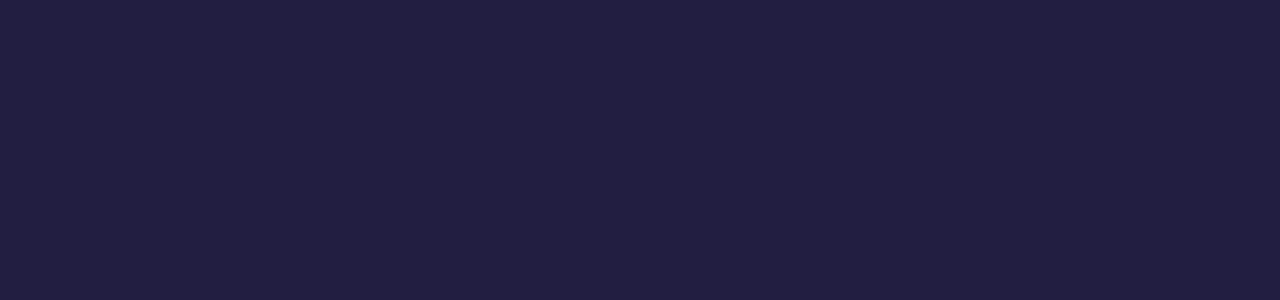
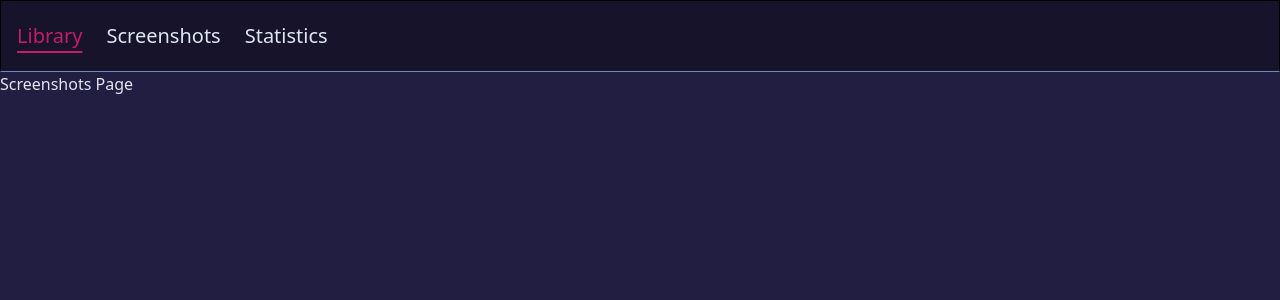
Before and after one commit to Cosmo517/Callisto, a React (Vite) app: page /screenshots in a window 1280 px wide. Before the commit this address had no page. Shown: the top 300 px of the page. Built offline with nearby package versions, Linux system fonts and the light colour scheme.

Commit message:
Navbar styling, library showing fake games, library layout

```diff
--- a/src/App.tsx
+++ b/src/App.tsx
@@ -4,20 +4,36 @@ import ProfileCreate from './pages/login/ProfileCreate';
 import { UserProvider } from './common/UserContext';
 import Library from './pages/library/Library';
 import OnboardSelect from './pages/onboard/OnboardSelect';
+import { PageProvider } from './common/PageContext';
+import Screenshots from './pages/screenshots/Screenshots';
+import Statistics from './pages/statistics/Statistics';
 
 function App() {
     return (
         <UserProvider>
+            <PageProvider>
                 <main className="w-full h-svh bg-background">
                     <Router>
                         <Routes>
                             <Route path="/" element={<OnboardSelect />} />
-                        <Route path="/profiles" element={<ProfileSelect />} />
+                            <Route
+                                path="/profiles"
+                                element={<ProfileSelect />}
+                            />
                             <Route path="/create" element={<ProfileCreate />} />
                             <Route path="/library" element={<Library />} />
+                            <Route
+                                path="/screenshots"
+                                element={<Screenshots />}
+                            />
+                            <Route
+                                path="/statistics"
+                                element={<Statistics />}
+                            />
                         </Routes>
                     </Router>
                 </main>
+            </PageProvider>
         </UserProvider>
     );
 }
--- /dev/null
+++ b/src/common/PageContext.tsx
@@ -0,0 +1,36 @@
+import { useState, useContext, createContext } from 'react';
+
+// This will define what the User info will hold
+type Page = {
+    page: string;
+};
+
+// This defines the type for UserContext for typescript
+type PageContextType = {
+    page: Page;
+    setPage: React.Dispatch<React.SetStateAction<Page>>;
+};
+
+const PageContext = createContext<PageContextType | undefined>(undefined);
+
+// This is used within app.tsx to provide the user information
+export function PageProvider({ children }: { children: React.ReactNode }) {
+    const [page, setPage] = useState<Page>({
+        page: 'Library',
+    });
+
+    return (
+        <PageContext.Provider value={{ page, setPage }}>
+            {children}
+        </PageContext.Provider>
+    );
+}
+
+// This function is used anywhere you want to use user information
+export function usePage() {
+    const ctx = useContext(PageContext);
+    if (!ctx) {
+        throw new Error('useUser must be used within a UserProvider');
+    }
+    return ctx;
+}
--- a/src/pages/common/Navbar.tsx
+++ b/src/pages/common/Navbar.tsx
@@ -1,13 +1,61 @@
+import { useNavigate } from 'react-router-dom';
+import { usePage } from '../../common/PageContext';
+import clsx from 'clsx';
+
 function Navbar() {
+    const navigate = useNavigate();
+
+    const { page, setPage } = usePage();
+
+    const navigateToPage = (selectedPage: string) => {
+        if (selectedPage === 'Library' && page.page != 'Library') {
+            navigate('/library');
+            setPage({ page: 'Library' });
+        } else if (
+            selectedPage === 'Screenshots' &&
+            page.page != 'Screenshots'
+        ) {
+            navigate('/screenshots');
+            setPage({ page: 'Screenshots' });
+        } else if (selectedPage === 'Statistics' && page.page != 'Statistics') {
+            navigate('/statistics');
+            setPage({ page: 'Statistics' });
+        }
+    };
+
     return (
-        <div className="w-full h-18 bg-navbar-color border border-b-accent-2 flex flex-row items-center text-xl gap-6">
-            <button className="text-off-white cursor-pointer ml-4 hover:underline underline-offset-8">
+        <div className="w-full h-18 bg-navbar-color border border-b-secondary flex flex-row items-center text-xl gap-6">
+            <button
+                className={clsx(
+                    'cursor-pointer ml-4 hover:underline underline-offset-8',
+                    page.page === 'Library'
+                        ? 'text-accent-1 underline underline-offset-8'
+                        : 'text-off-white'
+                )}
+                onClick={() => navigateToPage('Library')}
+            >
                 Library
             </button>
-            <button className="text-off-white cursor-pointer">
+            <button
+                className={clsx(
+                    'cursor-pointer hover:underline underline-offset-8',
+                    page.page === 'Screenshots'
+                        ? 'text-accent-1 underline underline-offset-8'
+                        : 'text-off-white'
+                )}
+                onClick={() => navigateToPage('Screenshots')}
+            >
                 Screenshots
             </button>
-            <button className="text-off-white cursor-pointer">
+            <button
+                className={clsx(
+                    'cursor-pointer hover:underline underline-offset-8',
+                    page.page === 'Statistics'
+                        ? 'text-accent-1 underline underline-offset-8'
+                        : 'text-off-white'
+                )}
+                onClick={() => navigateToPage('Statistics')}
+            >
                 Statistics
             </button>
         </div>
--- a/src/pages/library/Library.tsx
+++ b/src/pages/library/Library.tsx
@@ -1,28 +1,37 @@
 import { useNavigate } from 'react-router-dom';
 import { useUser } from '../../common/UserContext';
 import Navbar from '../common/Navbar';
+import { useState } from 'react';
 
 function Library() {
     const navigate = useNavigate();
     const { user } = useUser();
+
+    const [games, setGames] = useState(['Game 1', 'Game 2', 'Game 3']);
 
     const returnToProfileSelect = () => {
         navigate('/profiles');
     };
 
     return (
-        <div className="w-full h-full">
+        <div className="bg-background min-h-screen flex flex-col">
             <Navbar />
-            <div className="text-accent-1">
-                Welcome {user.username} to your library
+            <div className="flex flex-row flex-1">
+                <div className="w-1/6 border-r-2 border-secondary text-off-white">
+                    Filter
+                </div>
+                <div className="w-5/6">
+                    {games.map((game, index) => (
+                        <button
+                            id={game}
+                            className="bg-primary w-60 h-96 text-lg rounded-md cursor-pointer m-5 text-off-white hover:bg-accent-2"
+                            onClick={returnToProfileSelect}
+                        >
+                            Play
+                        </button>
+                    ))}
+                </div>
             </div>
-            <button
-                id="returnToProfileSelect"
-                className="bg-primary w-40 text-lg rounded-md cursor-pointer m-2 text-off-white hover:bg-accent-2"
-                onClick={returnToProfileSelect}
-            >
-                Return to Profile Select
-            </button>
         </div>
     );
 }
--- /dev/null
+++ b/src/pages/screenshots/Screenshots.tsx
@@ -0,0 +1,11 @@
+import Navbar from '../common/Navbar';
+function Screenshots() {
+    return (
+        <div className="w-full h-full">
+            <Navbar />
+            <div className="text-off-white">Screenshots Page</div>
+        </div>
+    );
+}
+
+export default Screenshots;
--- /dev/null
+++ b/src/pages/statistics/Statistics.tsx
@@ -0,0 +1,12 @@
+import Navbar from '../common/Navbar';
+
+function Statistics() {
+    return (
+        <div className="w-full">
+            <Navbar />
+            <div className="text-off-white">Statistics Page</div>
+        </div>
+    );
+}
+
+export default Statistics;
```
Also changed, not shown: 2 other files (tests, documents, lock files or other folders). Lines whose indentation alone changed are shown as unchanged.
